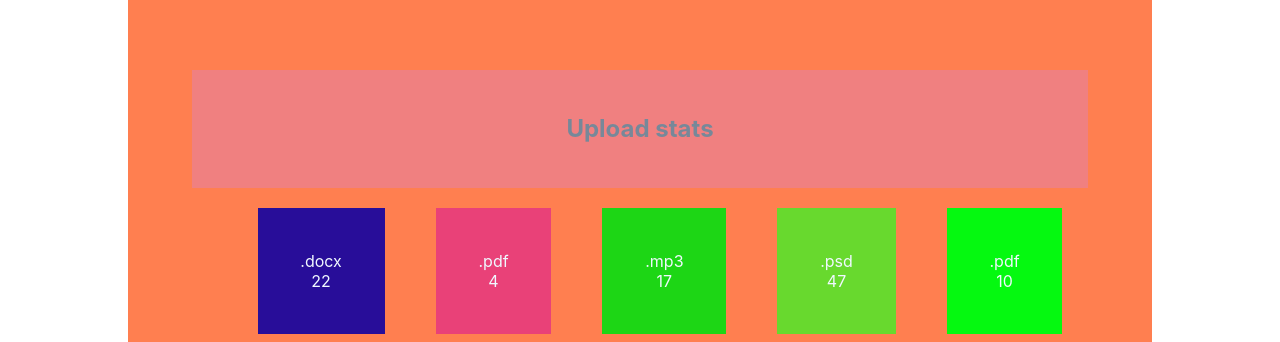
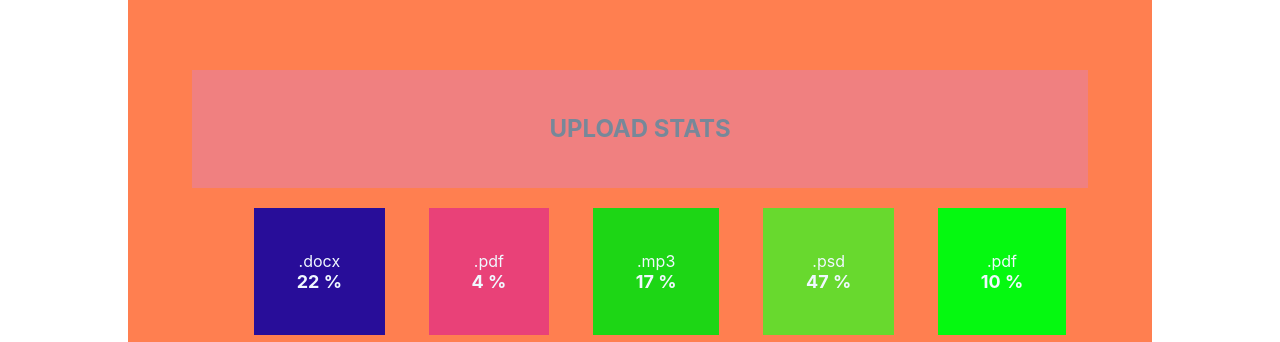
Before and after one commit to Andrew-Samoilov/React-hw-01, a React (Create React App) app: page / in a window 1280 px wide. Shown: the part 1120-1462 px from the top of the page. Built offline with nearby package versions, Linux system fonts and the light colour scheme.

Commit message:
Colorize

```diff
--- a/src/components/Profile/Profile.module.css
+++ b/src/components/Profile/Profile.module.css
@@ -1,5 +1,5 @@
 .profile{
-    background-color: lightcyan;
+    background-color:cadetblue;
     margin: 10%;
     padding: 5%;
 }
--- a/src/components/ProfileBoard/ProfileBoard.module.css
+++ b/src/components/ProfileBoard/ProfileBoard.module.css
@@ -1,4 +1,4 @@
 .board{
-    background-color:ghostwhite;
+    background-color:slategray;
     padding: 16px;
 }
--- a/src/components/Statistics/Statistics.jsx
+++ b/src/components/Statistics/Statistics.jsx
@@ -16,7 +16,7 @@ export const Statistics = ({ title, stats }) => {
                         backgroundColor: RandomColor(),
                     }}>
                     <span className={css.label}>{el.label}</span>
-                    <span className={css.percentage}>{el.percentage}</span>
+                    <span className={css.percentage}>{el.percentage} %</span>
                 </li>)
             }
             </ul>
--- a/src/components/Statistics/Statistics.module.css
+++ b/src/components/Statistics/Statistics.module.css
@@ -8,6 +8,7 @@
     background-color: lightcoral;
     padding: 5%;
     color: lightslategrey;
+    text-transform: uppercase;
 }
 .item{
     list-style: none;
@@ -26,4 +27,6 @@ display: flex;
 }
 .percentage{
     color: aliceblue;
+    font-size: large;
+    font-weight: bold;
 }
```
